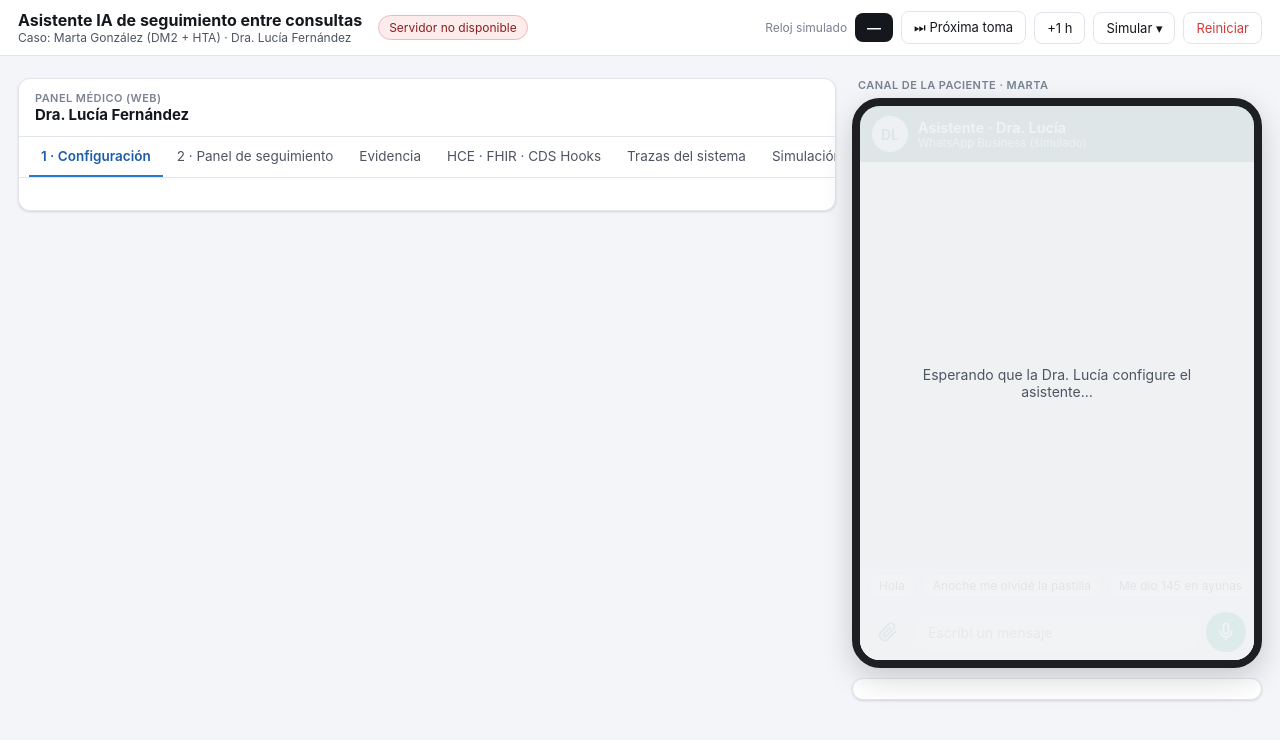
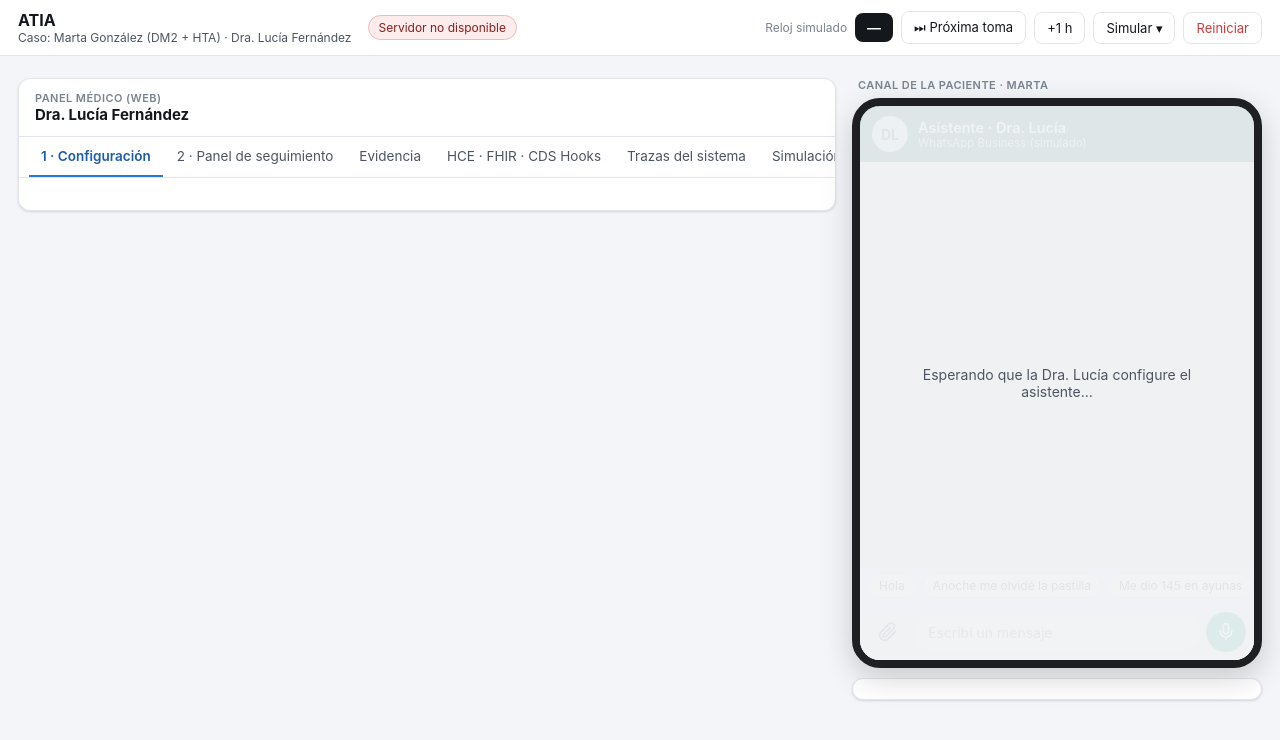
Before and after one commit to masouto94/ia_medicina, a website: page public/index.html in a window 1280 px wide. Drawn offline with Linux system fonts and the light colour scheme; no server answers.

Commit message:
Renombro a ATIA

```diff
--- a/public/index.html
+++ b/public/index.html
@@ -9,7 +9,7 @@
 <body>
   <header class="top">
     <div class="brand">
-      <h1>Asistente IA de seguimiento entre consultas</h1>
+      <h1>ATIA</h1>
       <span>Caso: Marta González (DM2 + HTA) · Dra. Lucía Fernández</span>
     </div>
     <span id="engine" class="engine">…</span>
```
Also changed, not shown: README.md.
